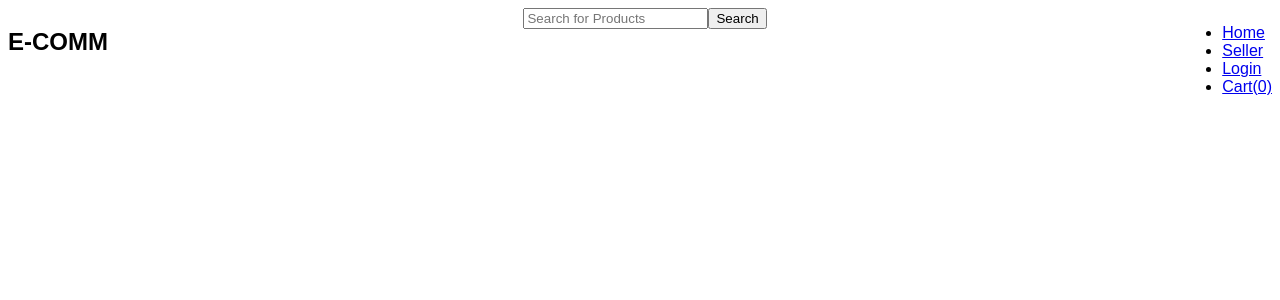
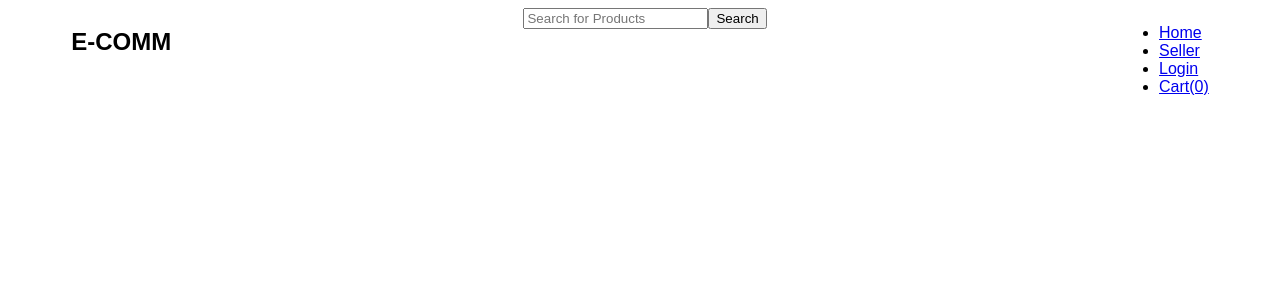
Before and after one commit to Gautami-Vikhe/ecomm-project, an Angular app: page / in a window 1280 px wide. Shown: the top 300 px of the page. Built offline with nearby package versions, Linux system fonts and the light colour scheme.

Commit message:
feat:style added to container class

```diff
--- a/src/styles.css
+++ b/src/styles.css
@@ -1,3 +1,7 @@
 body{
     font-family: sans-serif;
 }
+.container{
+    margin-left: 5%;
+    margin-right: 5%;
+}
```
